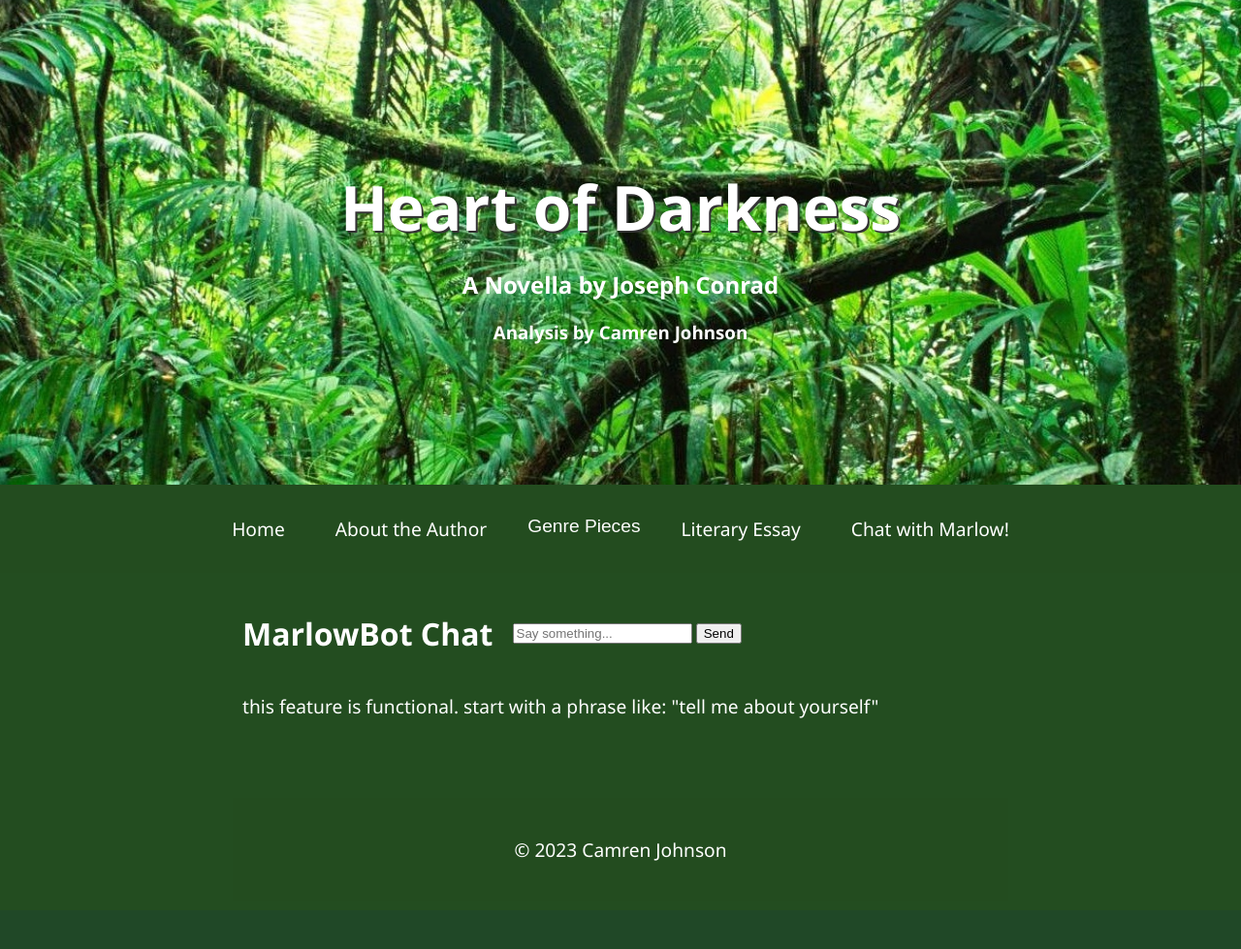
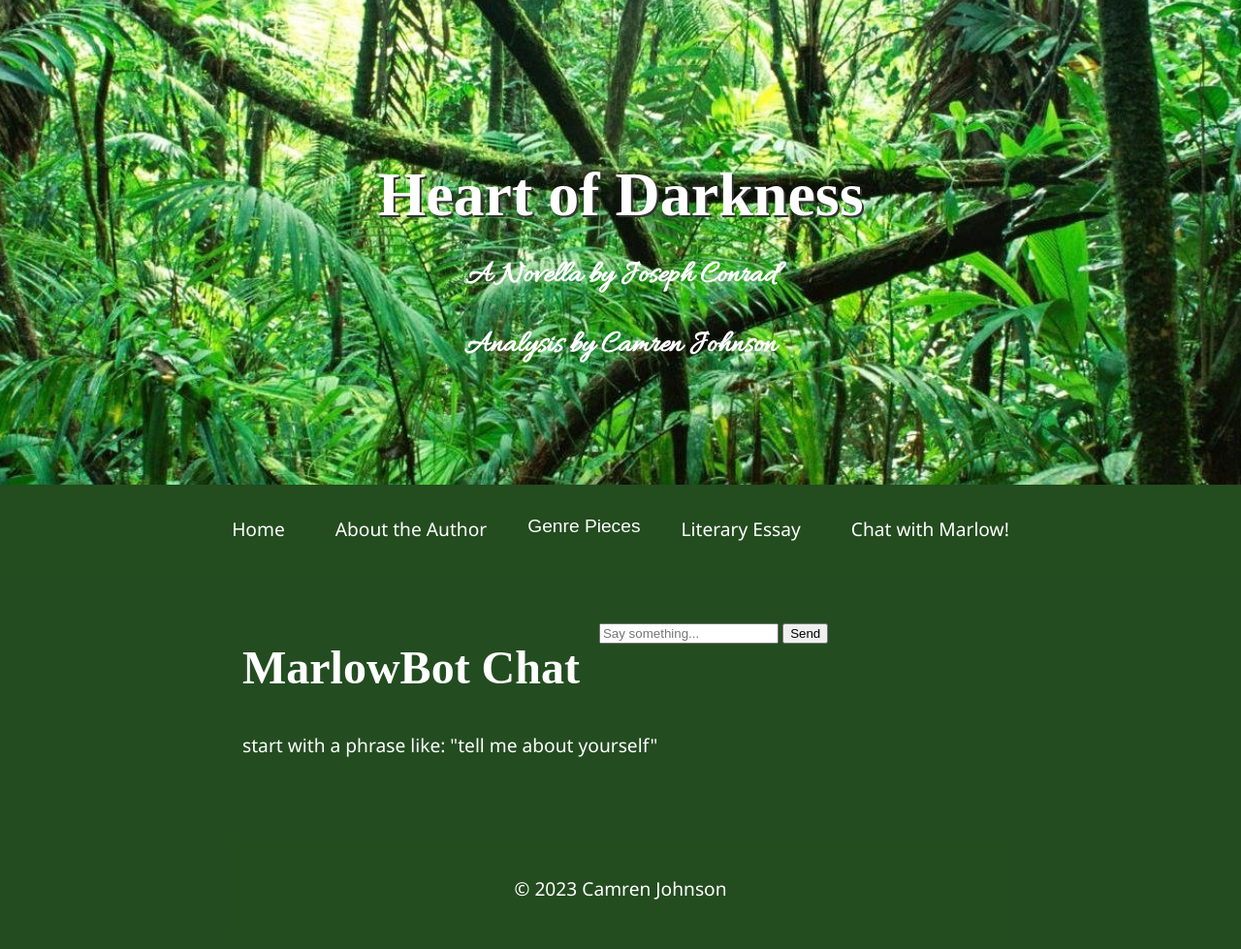
Before and after one commit to cam124/HeartOfDarkness, a Flask app: page /MarlowBot in a window 1280 px wide. Shown: the whole page at 97% size. Before the commit the page ends 888 px from the top, so only its background shows below. Run offline with Flask 2, Linux system fonts and the light colour scheme.

Commit message:
font overhaul on website

```diff
--- a/website/templates/author.html
+++ b/website/templates/author.html
@@ -2,7 +2,7 @@
 {% block content %}
   <main class="container main-content">
     <body>
-        <h1>About the Author</h1>
+        <h1 class="old-timey-title">About the Author</h1>
         <iframe src="https://drive.google.com/file/d/1CeZse0Lo1yrQxZIEGxK3MfAlnfdfChCu/preview" width="640" height="3000" allow="autoplay"></iframe>
       </body>
   </main>
--- a/website/templates/base.html
+++ b/website/templates/base.html
@@ -10,9 +10,9 @@
 <body>
   <header class="header">
     <div class="container">
-      <h1>Heart of Darkness</h1>
-      <h2>A Novella by Joseph Conrad</h2>
-      <h3>Analysis by Camren Johnson</h3>
+      <h1 class="old-timey-title">Heart of Darkness</h1>
+      <h2 class="old-timey-subtitle">A Novella by Joseph Conrad</h2>
+      <h3 class="old-timey-subtitle">Analysis by Camren Johnson</h3>
     </div>
   </header>
   <nav class="navbar">
--- a/website/templates/chat.html
+++ b/website/templates/chat.html
@@ -2,7 +2,7 @@
 {% block content %}
   <main class="container main-content">
     <body>
-        <h1>MarlowBot Chat</h1>
+        <h1 class="old-timey-title">MarlowBot Chat</h1>
         <form id="input-form" action="/MarlowBot" method="get" style="margin-top: 30px;">
             <input type="text" name="user_input" placeholder="Say something...">
             <input type="hidden" name="context" value="{{ context }}">
@@ -26,7 +26,7 @@
             });
         </script>
     </body>
-    <p>this feature is functional. start with a phrase like: "tell me about yourself"</p>
+    <p>start with a phrase like: "tell me about yourself"</p>
     </main>
     <footer class="footer">
     <p>&copy; 2023 Camren Johnson</p>
--- a/website/templates/essay.html
+++ b/website/templates/essay.html
@@ -1,7 +1,7 @@
 {% extends "base.html" %}
 {% block content %}
   <main class="container main-content">
-    <h2>Literary Essay</h2>
+    <h2 class="old-timey-title">Literary Essay</h2>
     <p></p>
   </main>
   <footer class="footer">
--- a/website/templates/home.html
+++ b/website/templates/home.html
@@ -1,8 +1,8 @@
 {% extends "base.html" %}
 {% block content %}
   <main class="container main-content">
-    <h2>About the Book</h2>
-    <p>Heart of Darkness is a novel by Joseph Conrad, published in 1899. The story follows Charles Marlow, a sailor who travels up the Congo River in search of Kurtz, an ivory trader who has become increasingly isolated and unhinged in his jungle outpost.</p>
+    <h2 class="old-timey-title">About the Book</h2>
+    <p class="old-timey-text">Heart of Darkness is a novel by Joseph Conrad, published in 1899. The story follows Charles Marlow, a sailor who travels up the Congo River in search of Kurtz, an ivory trader who has become increasingly isolated and unhinged in his jungle outpost.</p>
   </main>
 
   <footer class="footer">
--- a/website/templates/map.html
+++ b/website/templates/map.html
@@ -1,7 +1,7 @@
 {% extends "base.html" %}
 {% block content %}
   <main class="container main-content">
-    <h2>Map</h2>
+    <h2 class="old-timey-title">Map</h2>
     <p></p>
   </main>
   <footer class="footer">
--- a/website/templates/newsletter.html
+++ b/website/templates/newsletter.html
@@ -1,7 +1,7 @@
 {% extends "base.html" %}
 {% block content %}
   <main class="container main-content">
-    <h2>Newsletter</h2>
+    <h2 class="old-timey-title">Newsletter</h2>
     <p></p>
   </main>
   <footer class="footer">
--- a/website/templates/travelbrochure.html
+++ b/website/templates/travelbrochure.html
@@ -1,7 +1,7 @@
 {% extends "base.html" %}
 {% block content %}
   <main class="container main-content">
-    <h2>Travel Brochure</h2>
+    <h2 class="old-timey-title" >Travel Brochure</h2>
 
     <img src="static/1.png" class="img" alt="Travel Brochure Front" width="800" height="650">
     <img src="static/2.png" class="img" alt="Travel Brochure Back" width="800" height="650">
```
